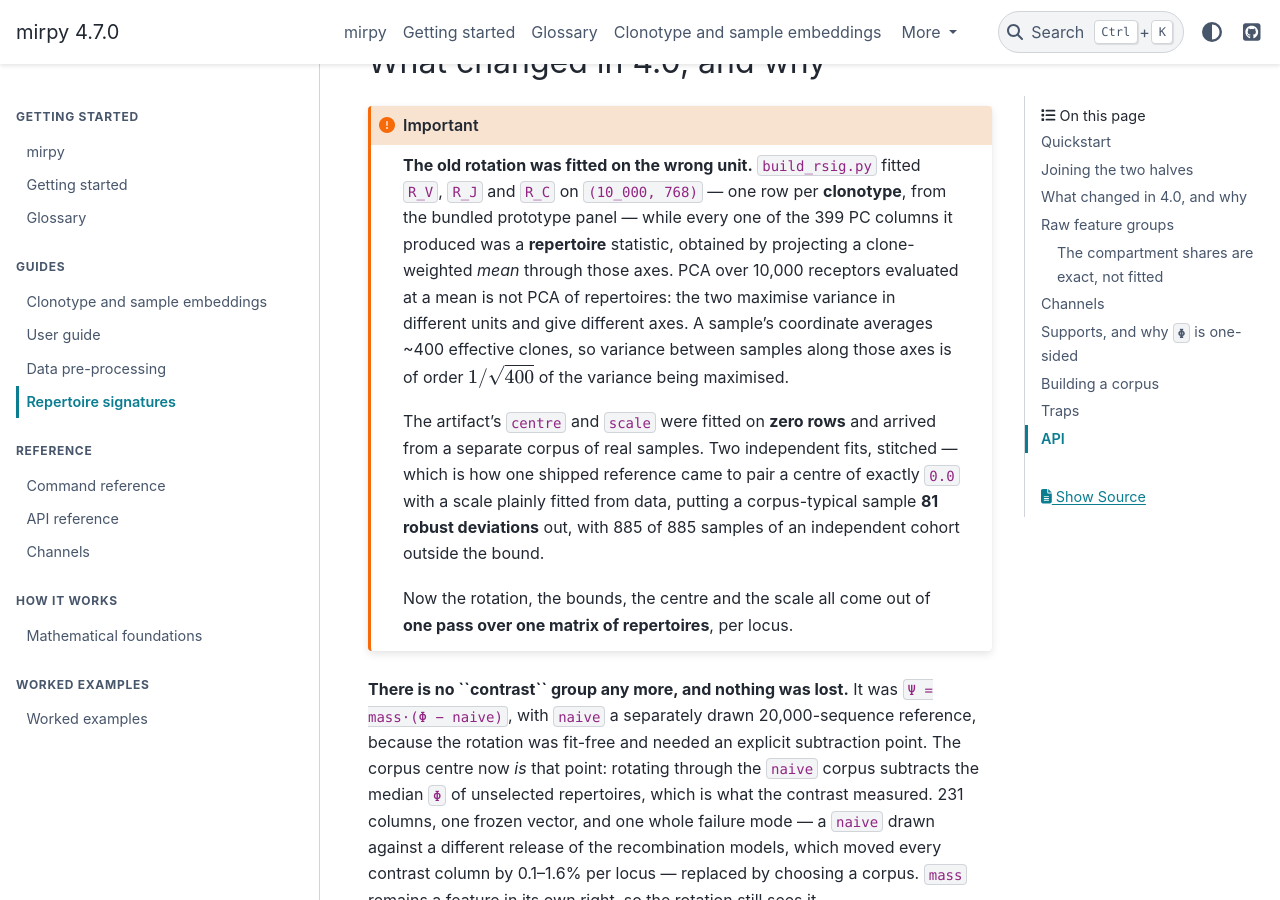
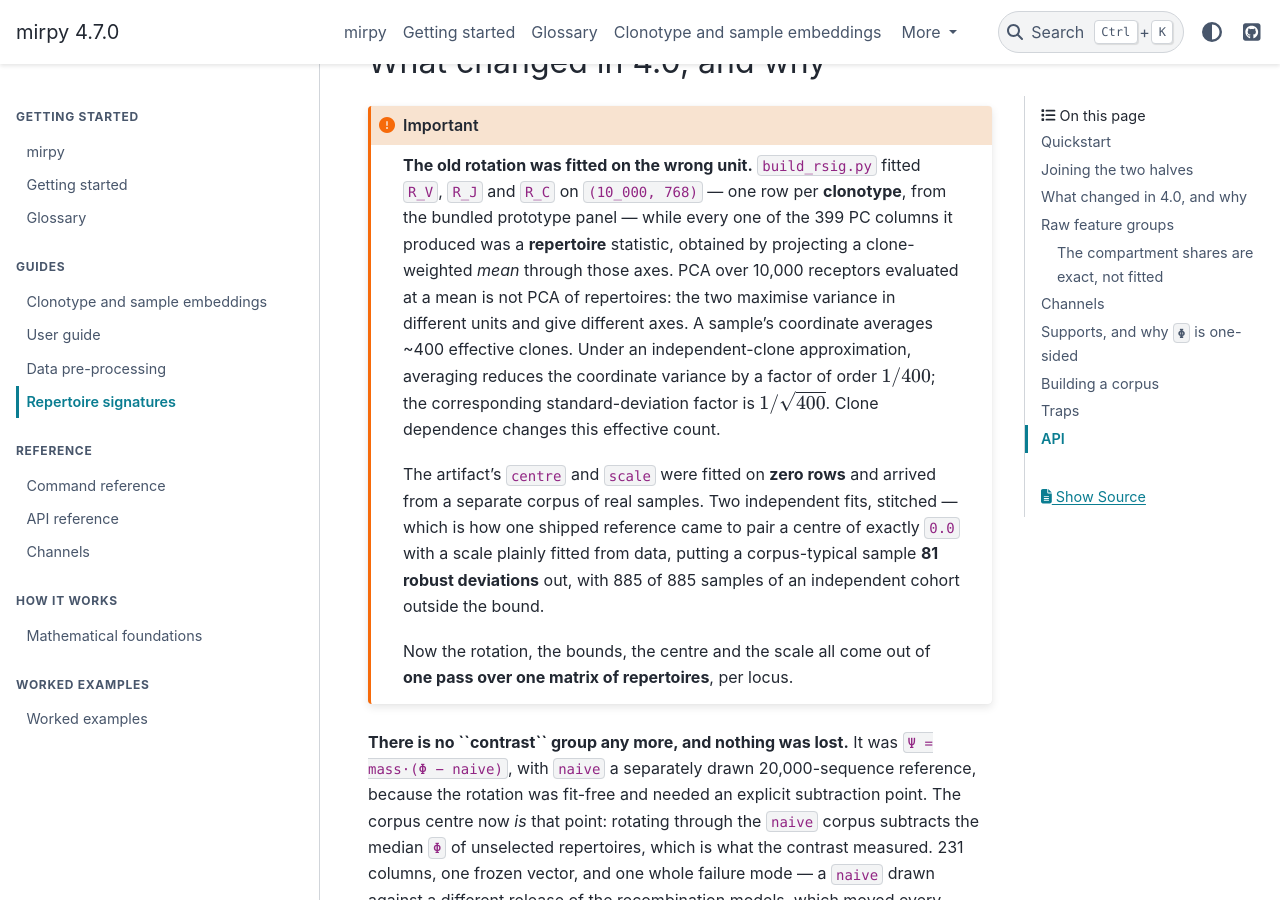
Before and after one commit to antigenomics/mirpy, a Sphinx documentation site: the page built from docs/signature.rst, in a window 1280 px wide and 900 px high, scrolled down 1988 px. Built offline with Sphinx 7.4.7 and the PyData theme 0.15.4, drawn with Linux system fonts in a browser that asks for light colours.

Commit message:
docs: distinguish averaging variance and standard deviation

```diff
--- a/docs/signature.rst
+++ b/docs/signature.rst
@@ -89,8 +89,9 @@ What changed in 4.0, and why
    every one of the 399 PC columns it produced was a **repertoire** statistic, obtained by projecting
    a clone-weighted *mean* through those axes. PCA over 10,000 receptors evaluated at a mean is not
    PCA of repertoires: the two maximise variance in different units and give different axes. A
-   sample's coordinate averages ~400 effective clones, so variance between samples along those axes
-   is of order :math:`1/\sqrt{400}` of the variance being maximised.
+   sample's coordinate averages ~400 effective clones. Under an independent-clone approximation,
+   averaging reduces the coordinate variance by a factor of order :math:`1/400`; the corresponding
+   standard-deviation factor is :math:`1/\sqrt{400}`. Clone dependence changes this effective count.
 
    The artifact's ``centre`` and ``scale`` were fitted on **zero rows** and arrived from a separate
    corpus of real samples. Two independent fits, stitched — which is how one shipped reference came
```
